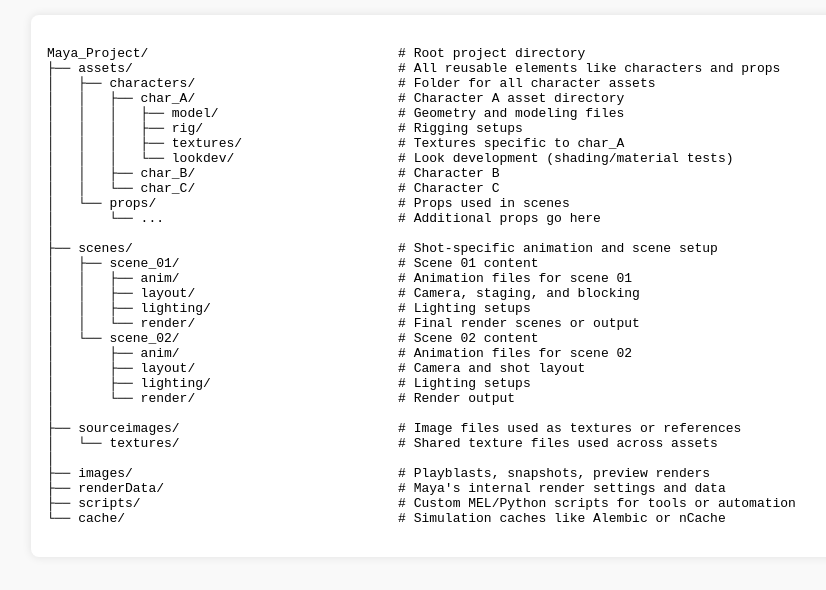
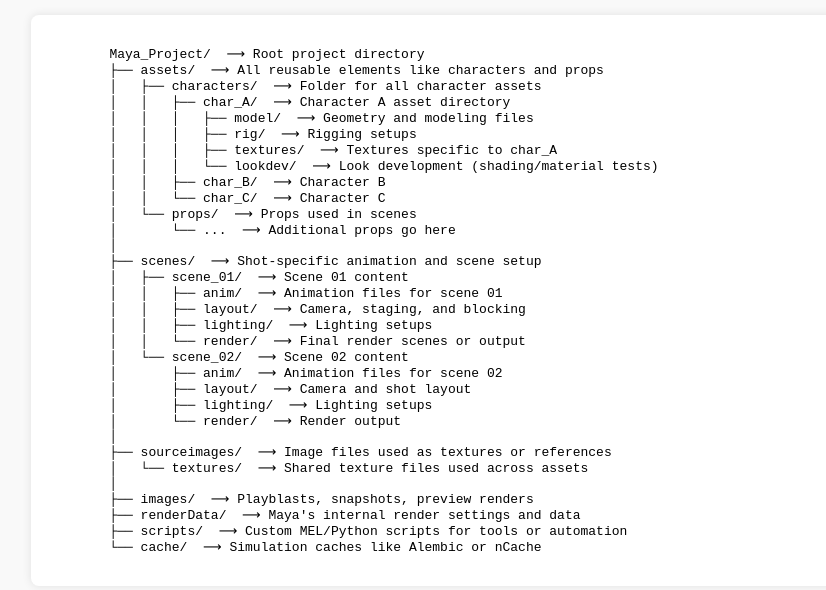
Before and after one commit to hsuehyt/MayaProjectStructure, a plain HTML site: page index.html in a window 1280 px wide. Shown: the part 90-680 px from the top of the page, without its empty margins (9-835 px from the left). Drawn offline with Linux system fonts and the light colour scheme.

Commit message:
Update index.html

```diff
--- a/index.html
+++ b/index.html
@@ -9,6 +9,7 @@
             background-color: #f9f9f9;
             padding: 2rem;
         }
+
         .folder-tree {
             white-space: pre;
             background: #fff;
@@ -16,43 +17,47 @@
             border-radius: 8px;
             box-shadow: 0 0 10px rgba(0,0,0,0.1);
         }
+
+        .folder-comment {
+            color: #999;
+        }
     </style>
 </head>
 <body>
     <h1>Maya Project Folder Structure</h1>
     <div class="folder-tree">
-Maya_Project/                                # Root project directory
-├── assets/                                  # All reusable elements like characters and props
-│   ├── characters/                          # Folder for all character assets
-│   │   ├── char_A/                          # Character A asset directory
-│   │   │   ├── model/                       # Geometry and modeling files
-│   │   │   ├── rig/                         # Rigging setups
-│   │   │   ├── textures/                    # Textures specific to char_A
-│   │   │   └── lookdev/                     # Look development (shading/material tests)
-│   │   ├── char_B/                          # Character B
-│   │   └── char_C/                          # Character C
-│   └── props/                               # Props used in scenes
-│       └── ...                              # Additional props go here
+        Maya_Project/  ⟶ Root project directory
+        ├── assets/  ⟶ All reusable elements like characters and props
+        │   ├── characters/  ⟶ Folder for all character assets
+        │   │   ├── char_A/  ⟶ Character A asset directory
+        │   │   │   ├── model/  ⟶ Geometry and modeling files
+        │   │   │   ├── rig/  ⟶ Rigging setups
+        │   │   │   ├── textures/  ⟶ Textures specific to char_A
+        │   │   │   └── lookdev/  ⟶ Look development (shading/material tests)
+        │   │   ├── char_B/  ⟶ Character B
+        │   │   └── char_C/  ⟶ Character C
+        │   └── props/  ⟶ Props used in scenes
+        │       └── ...  ⟶ Additional props go here
         │
-├── scenes/                                  # Shot-specific animation and scene setup
-│   ├── scene_01/                            # Scene 01 content
-│   │   ├── anim/                            # Animation files for scene 01
-│   │   ├── layout/                          # Camera, staging, and blocking
-│   │   ├── lighting/                        # Lighting setups
-│   │   └── render/                          # Final render scenes or output
-│   └── scene_02/                            # Scene 02 content
-│       ├── anim/                            # Animation files for scene 02
-│       ├── layout/                          # Camera and shot layout
-│       ├── lighting/                        # Lighting setups
-│       └── render/                          # Render output
+        ├── scenes/  ⟶ Shot-specific animation and scene setup
+        │   ├── scene_01/  ⟶ Scene 01 content
+        │   │   ├── anim/  ⟶ Animation files for scene 01
+        │   │   ├── layout/  ⟶ Camera, staging, and blocking
+        │   │   ├── lighting/  ⟶ Lighting setups
+        │   │   └── render/  ⟶ Final render scenes or output
+        │   └── scene_02/  ⟶ Scene 02 content
+        │       ├── anim/  ⟶ Animation files for scene 02
+        │       ├── layout/  ⟶ Camera and shot layout
+        │       ├── lighting/  ⟶ Lighting setups
+        │       └── render/  ⟶ Render output
         │
-├── sourceimages/                            # Image files used as textures or references
-│   └── textures/                            # Shared texture files used across assets
+        ├── sourceimages/  ⟶ Image files used as textures or references
+        │   └── textures/  ⟶ Shared texture files used across assets
         │
-├── images/                                  # Playblasts, snapshots, preview renders
-├── renderData/                              # Maya's internal render settings and data
-├── scripts/                                 # Custom MEL/Python scripts for tools or automation
-└── cache/                                   # Simulation caches like Alembic or nCache
+        ├── images/  ⟶ Playblasts, snapshots, preview renders
+        ├── renderData/  ⟶ Maya's internal render settings and data
+        ├── scripts/  ⟶ Custom MEL/Python scripts for tools or automation
+        └── cache/  ⟶ Simulation caches like Alembic or nCache
     </div>
 </body>
 </html>
```
Lines whose indentation alone changed are shown as unchanged.
